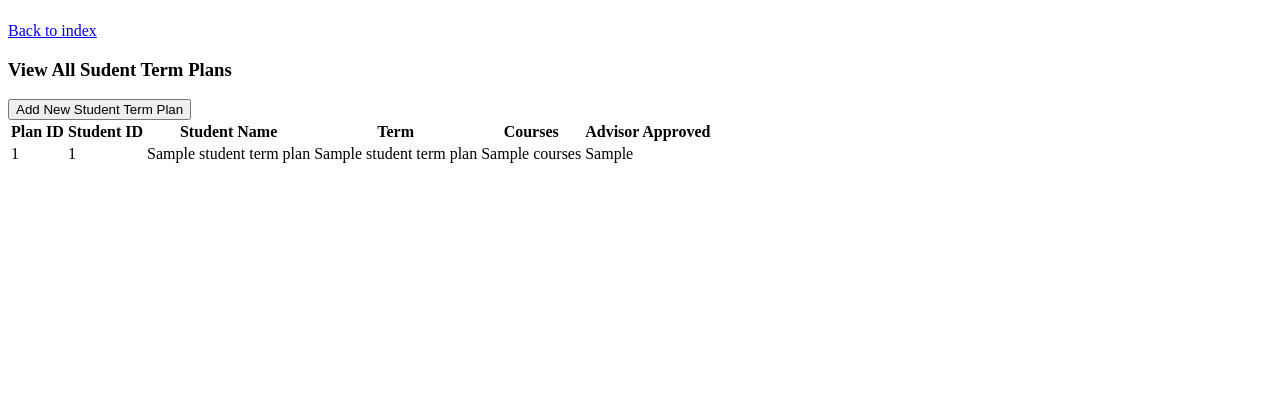
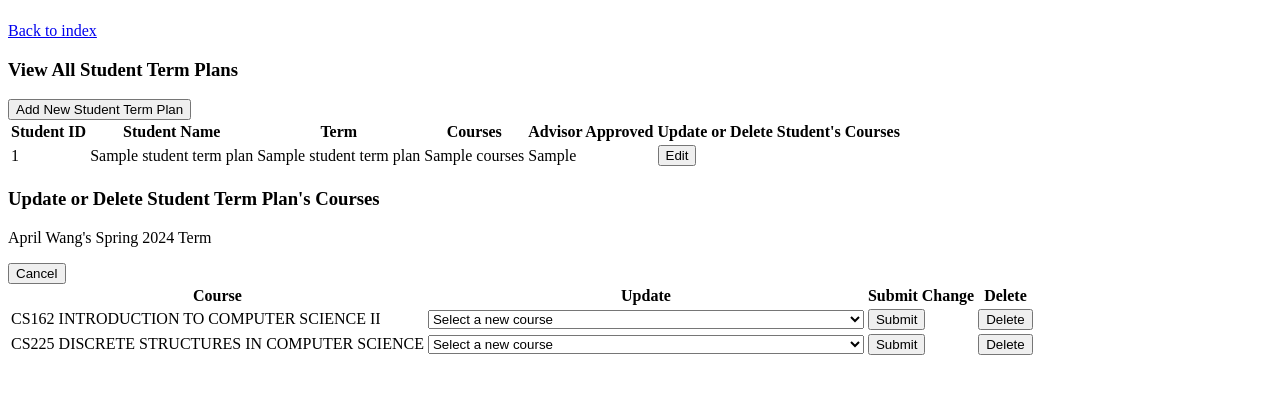
Before and after one commit to curleyr/CS340-OSUCourseTracker, a Flask app: template templates/student-term-plans.j2 in a window 1280 px wide. Shown: the part 58-452 px from the top of the page. Run offline with Flask 3, Linux system fonts and the light colour scheme; the template is opened without the code that fills it: most values are stand-ins (such as "Sample title", 1, 10 or a date in 2020); some libraries are stand-ins or nearby versions.

Commit message:
No longer show PKs to user, added StudentTermPlans_has_Courses Update and Delete  html and SQL

```diff
--- a/templates/student-term-plans.j2
+++ b/templates/student-term-plans.j2
@@ -1,12 +1,13 @@
 <!DOCTYPE html>
 <html lang="en">
+
 <head>
   <meta charset="UTF-8">
   <meta name="viewport" content="width=device-width, initial-scale=1.0">
   <title>Student Term Plans</title>
 
   <script>
-    document.addEventListener("DOMContentLoaded", function() {
+    document.addEventListener("DOMContentLoaded", function () {
 
       // //////// //
       // FUNCTION //
@@ -67,6 +68,7 @@
   </script>
 
 </head>
+
 <body>
 
   <header>
@@ -78,25 +80,28 @@
 
     {# View All Course Section #}
     <section id="view_student_term_plans_section" style="display: block;">
-      <h3>View All Sudent Term Plans</h3>
+      <h3>View All Student Term Plans</h3>
       <button id="add_student_term_plan_button" type="button">Add New Student Term Plan</button>
       <table>
         <tr>
-          <th>Plan ID</th>
+          {# <th>Plan ID</th> #}
           <th>Student ID</th>
           <th>Student Name</th>
           <th>Term</th>
           <th>Courses</th>
           <th>Advisor Approved</th>
+          <th>Update or Delete Student's Courses</th>
         </tr>
         {% for student_term_plan in student_term_plans %}
         <tr>
-            <td>{{ student_term_plan["studentTermPlanID"] }}</td>
+          {# <td>{{ student_term_plan["studentTermPlanID"] }}</td> #}
           <td>{{ student_term_plan["studentID"] }}</td>
           <td>{{ student_term_plan["studentName"] }}</td>
           <td>{{ student_term_plan["termName"] }}</td>
           <td>{{ student_term_plan["courses"] }}</td>
           <td>{{ student_term_plan["advisorApproved"] }}</td>
+          {# TODO: Add functionality to this button #}
+          <td><button id="edit_student_term_plan_courses_button" type="button">Edit</button></td>
         </tr>
         {% endfor %}
       </table>
@@ -142,7 +147,8 @@
         <p>Courses</p>
         {% for course in courses %}
         <label>
-            <input type="checkbox" name="student_term_plan_course_ids" value={{ course["courseID"] }}> {{ course["course"] }}
+          <input type="checkbox" name="student_term_plan_course_ids" value={{ course["courseID"] }}> {{ course["course"]
+          }}
         </label><br>
         {% endfor %}
 
@@ -152,7 +158,57 @@
       </form>
     </section>
 
+    {# Update or Delete Student's Courses in Student Term Plan #}
+    <section id="edit_student_term_plan_courses_section">
+      <h3>Update or Delete Student Term Plan's Courses</h3>
+      <p>April Wang's Spring 2024 Term</p>
+      <button id="cancel_edit_student_term_plan_courses_section" type="button">Cancel</button>
+      <table>
+        <tr>
+          <th>Course</th>
+          <th>Update</th>
+          <th>Submit Change</th>
+          <th>Delete</th>
+        </tr>
+        {# TODO: Make this update dynamically #}
+        <tr>
+          <td>CS162 INTRODUCTION TO COMPUTER SCIENCE II</td>
+          <td>
+            <select name="student_term_plan_update_course" id="student_term_plan_update_course"
+              aria-label="Change Course">
+              <option value="" disabled selected>Select a new course</option>
+              <option value="cs161">CS161 INTRODUCTION TO COMPUTER SCIENCE I</option>
+              <option value="cs162">CS162 INTRODUCTION TO COMPUTER SCIENCE II</option>
+              <option value="cs166">CS166 INTRODUCTION TO JAVA (Proposed)</option>
+              <option value="cs225">CS225 DISCRETE STRUCTURES IN COMPUTER SCIENCE</option>
+              <option value="cs261">CS261 DATA STRUCTURES</option>
+              <option value="cs271">CS271 COMPUTER ARCHITECTURE AND ASSEMBLY LANGUAGE</option>
+          </td>
+          <td><button id="submit_student_term_plan_update_course" type="submit">Submit</button></td>
+          <td><button id="delete_student_term_plan_course" type="button">Delete</button></td>
+        </tr>
+        <tr>
+          <td>CS225 DISCRETE STRUCTURES IN COMPUTER SCIENCE</td>
+          <td>
+            <select name="student_term_plan_update_course" id="student_term_plan_update_course"
+              aria-label="Change Course">
+              <option value="" disabled selected>Select a new course</option>
+              <option value="cs161">CS161 INTRODUCTION TO COMPUTER SCIENCE I</option>
+              <option value="cs162">CS162 INTRODUCTION TO COMPUTER SCIENCE II</option>
+              <option value="cs166">CS166 INTRODUCTION TO JAVA (Proposed)</option>
+              <option value="cs225">CS225 DISCRETE STRUCTURES IN COMPUTER SCIENCE</option>
+              <option value="cs261">CS261 DATA STRUCTURES</option>
+              <option value="cs271">CS271 COMPUTER ARCHITECTURE AND ASSEMBLY LANGUAGE</option>
+              <option value="none">None</option>
+          </td>
+          <td><button id="submit_student_term_plan_update_course" type="submit">Submit</button></td>
+          <td><button id="delete_student_term_plan_course" type="button">Delete</button></td>
+        </tr>
+      </table>
+    </section>
+
   </main>
 
 </body>
+
 </html>
```
Also changed, not shown: database/DML.SQL (+8 -0 lines), templates/courses.j2 (+8 -5 lines), templates/terms.j2 (+6 -3 lines). Lines whose indentation alone changed are shown as unchanged.
